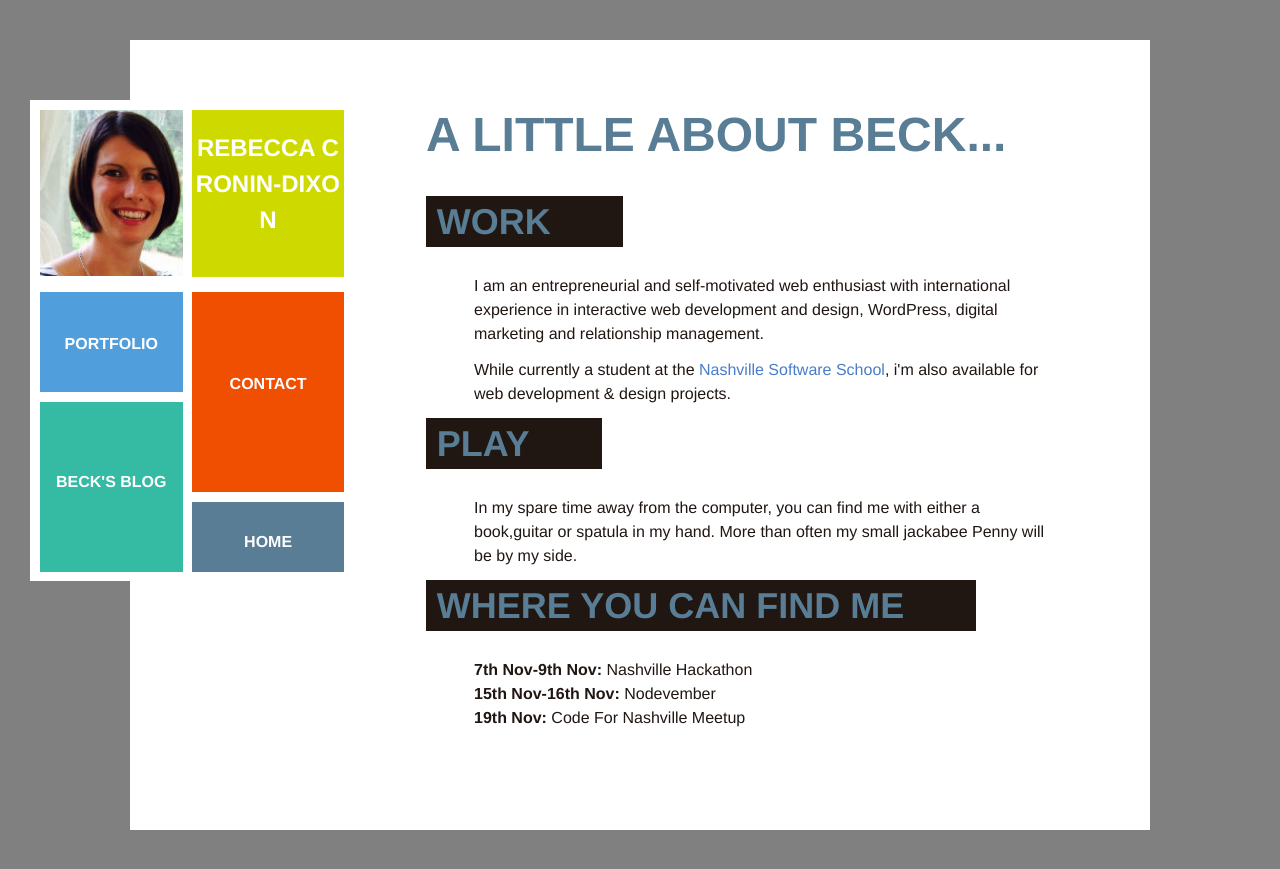
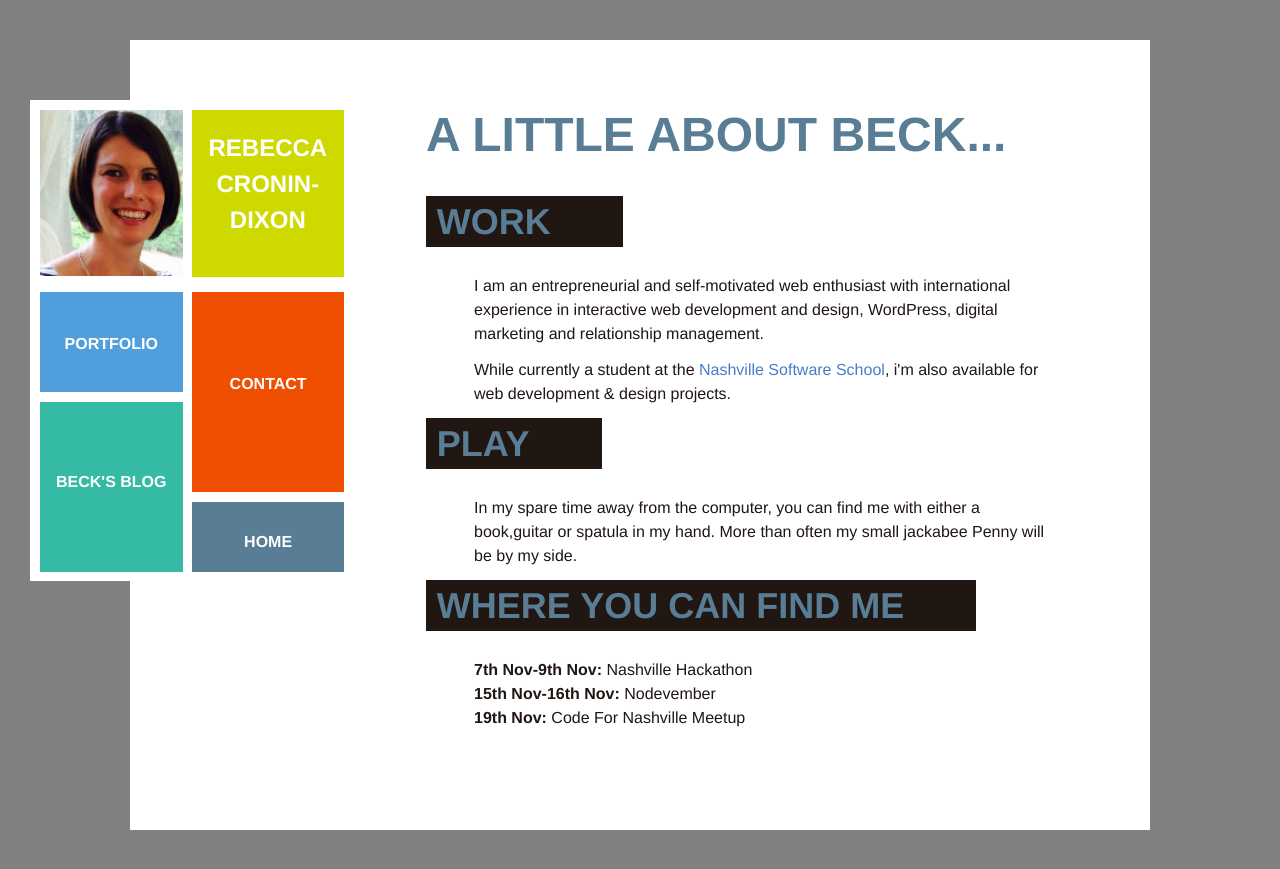
Before and after one commit to beck410/beck410.github.io, a Jekyll site: the page built from index.html, in a window 1280 px wide. Shown: the top 869 px of the page. Built offline with Jekyll 4.4.1, drawn with Linux system fonts in a browser that asks for light colours; nearby versions of some CDN libraries; some web fonts are replaced.

Commit message:
added word wrapping to sidebar name for firefox

```diff
--- a/_sass/_sidebar.scss
+++ b/_sass/_sidebar.scss
@@ -27,7 +27,7 @@
       margin-right: 10px;
       text-align: center;
       padding-top: 20px;
-      word-break: break-all;
+      word-wrap: break-word;
     }
   }
 
```
